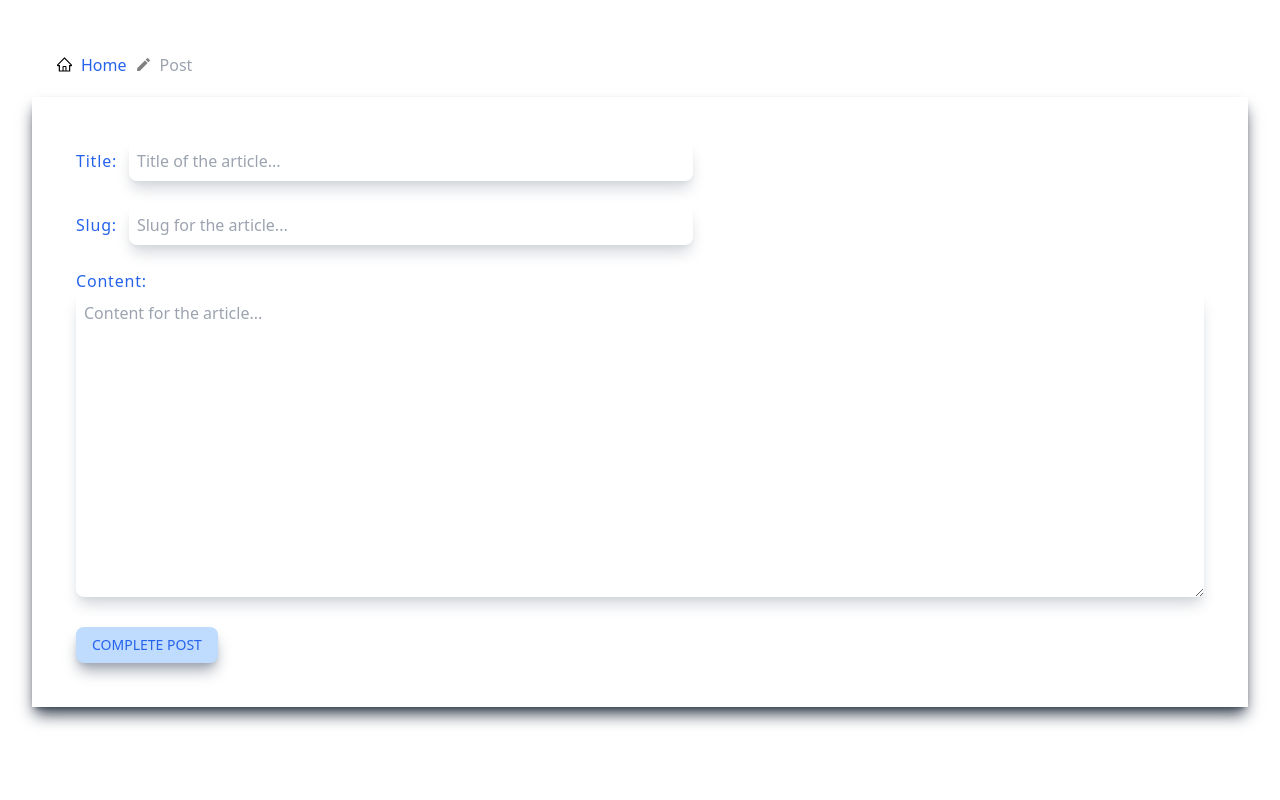
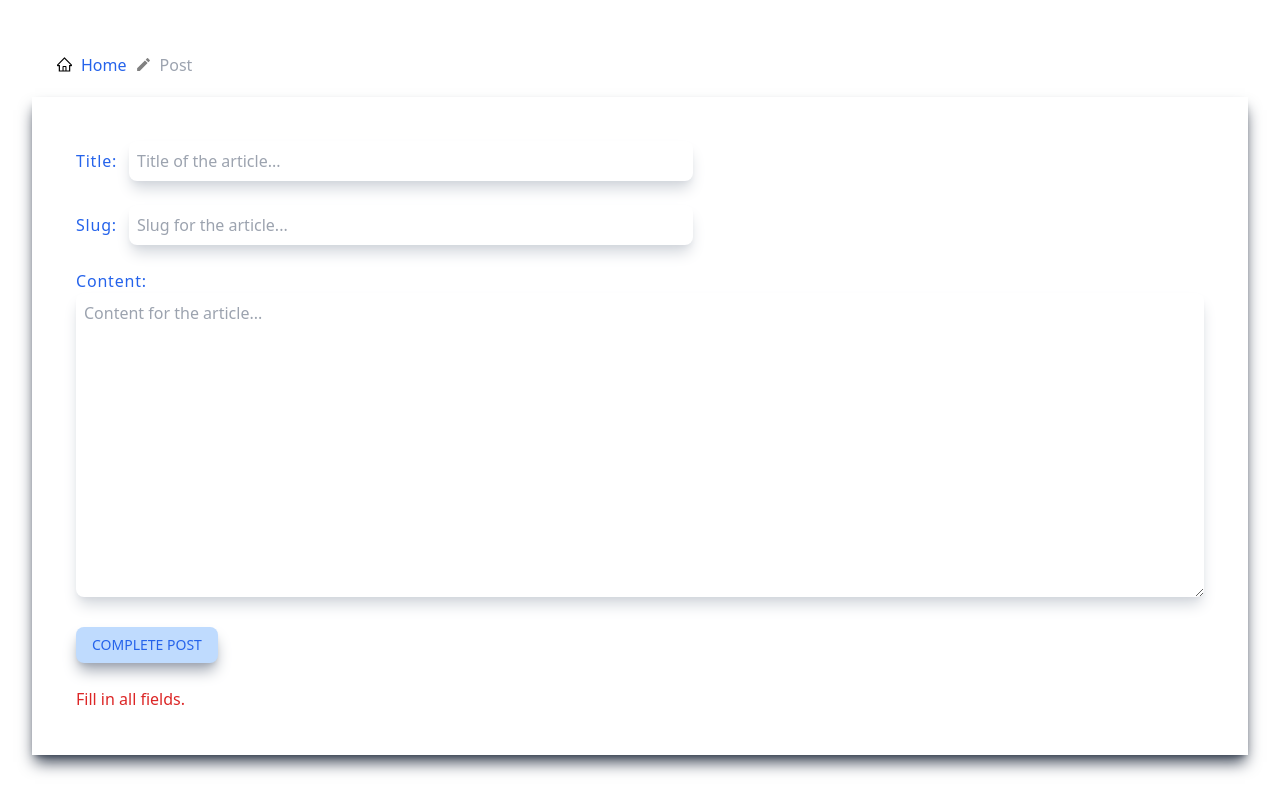
Before and after one commit to MichaelKleyman/fullstack-news-application, a Next.js app in the folder Practice-projects/news-application/client/: page /post in a window 1280 px wide. Both pictures are taken after a click on the button "COMPLETE POST". Built offline with nearby package versions, Linux system fonts and the light colour scheme; no server answers.

Commit message:
refactored main page to be a client component due to proper display of current articles in the database when the page renders

```diff
--- a/Practice-projects/news-application/client/app/page.js
+++ b/Practice-projects/news-application/client/app/page.js
@@ -1,3 +1,5 @@
+'use client';
+import { useEffect, useState } from 'react';
 import Axios from 'axios';
 import Page from '../components/page';
 
@@ -16,9 +18,17 @@ async function fetchArticles() {
   }
 }
 
-export default async function page() {
-  const articles = await fetchArticles();
-  // console.log(articles);
+export default function page() {
+  const [articles, setArticles] = useState([]);
+
+  useEffect(() => {
+    async function getArticles() {
+      const articles = await fetchArticles();
+      setArticles(articles);
+      // console.log(articles);
+    }
+    getArticles();
+  }, []);
 
   return (
     <div className='p-4'>
--- a/Practice-projects/news-application/client/app/post/page.js
+++ b/Practice-projects/news-application/client/app/post/page.js
@@ -4,10 +4,16 @@ import PageForm from '../../components/PostForm';
 
 export default function page() {
   const [post, setPost] = useState({ title: '', slug: '', content: '' });
+  const [error, setError] = useState(null);
 
   return (
     <div className='p-4'>
-      <PageForm postObj={post} setPost={setPost} />
+      <PageForm
+        postObj={post}
+        setPost={setPost}
+        error={error}
+        setError={setError}
+      />
     </div>
   );
 }
--- a/Practice-projects/news-application/client/components/PostForm.js
+++ b/Practice-projects/news-application/client/components/PostForm.js
@@ -1,6 +1,7 @@
 import Link from 'next/link';
 import { AiOutlineHome } from 'react-icons/ai';
 import { MdCreate } from 'react-icons/md';
+import { useRouter } from 'next/navigation';
 import Axios from 'axios';
 
 const URL = 'http://localhost:3001/newsapp/articles';
@@ -13,15 +14,25 @@ async function createArticle(postObj) {
   }
 }
 
-export default function PageForm({ postObj, setPost }) {
+export default function PageForm({ postObj, setPost, error, setError }) {
+  const router = useRouter();
+  const { title, slug, content } = postObj;
+
   const handleChange = (e) => {
     const newObj = { ...postObj, [e.target.name]: e.target.value };
     setPost(newObj);
   };
 
   const handleSubmit = async () => {
-    await createArticle(postObj);
-    console.log(postObj);
+    if (title.length && slug.length && content.length) {
+      router.push('/');
+      await createArticle(postObj);
+      setPost({ title: '', slug: '', content: '' });
+      setError(null);
+      console.log(postObj);
+    } else {
+      setError('Fill in all fields.');
+    }
   };
 
   return (
@@ -85,6 +96,7 @@ export default function PageForm({ postObj, setPost }) {
             Complete Post
           </button>
         </div>
+        {error && <div className='text-red-600 m-6'>{error}</div>}
       </div>
     </div>
   );
```
